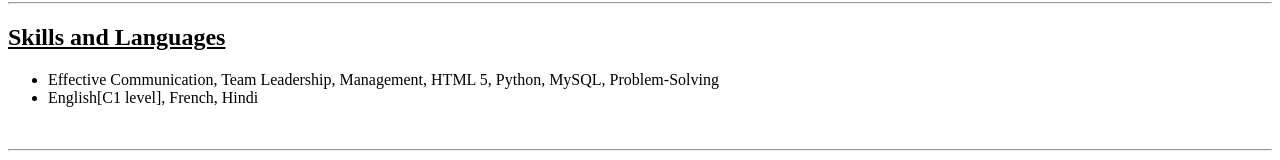
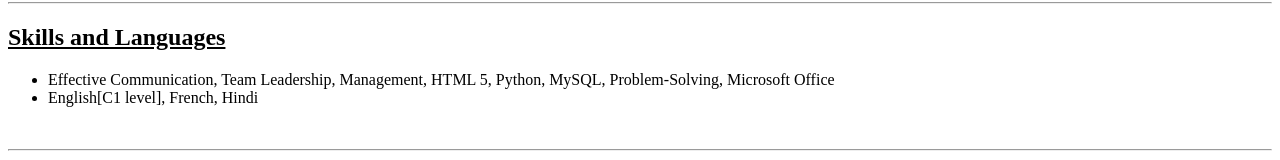
Before and after one commit to code-with-Harshit/My-Resume, a plain HTML site: page index.html in a window 1280 px wide. Shown: the part 1321-1481 px from the top of the page. Drawn offline with Linux system fonts and the light colour scheme.

Commit message:
Update index.html

```diff
--- a/index.html
+++ b/index.html
@@ -78,7 +78,7 @@
 
         <u><h2>Skills and Languages</h2></u>
         <ul>
-            <li>Effective Communication, Team Leadership, Management, HTML 5, Python, MySQL, Problem-Solving</li>
+            <li>Effective Communication, Team Leadership, Management, HTML 5, Python, MySQL, Problem-Solving, Microsoft Office</li>
             <li>English[C1 level], French, Hindi</li>
         </ul>
         <br><hr>
```
